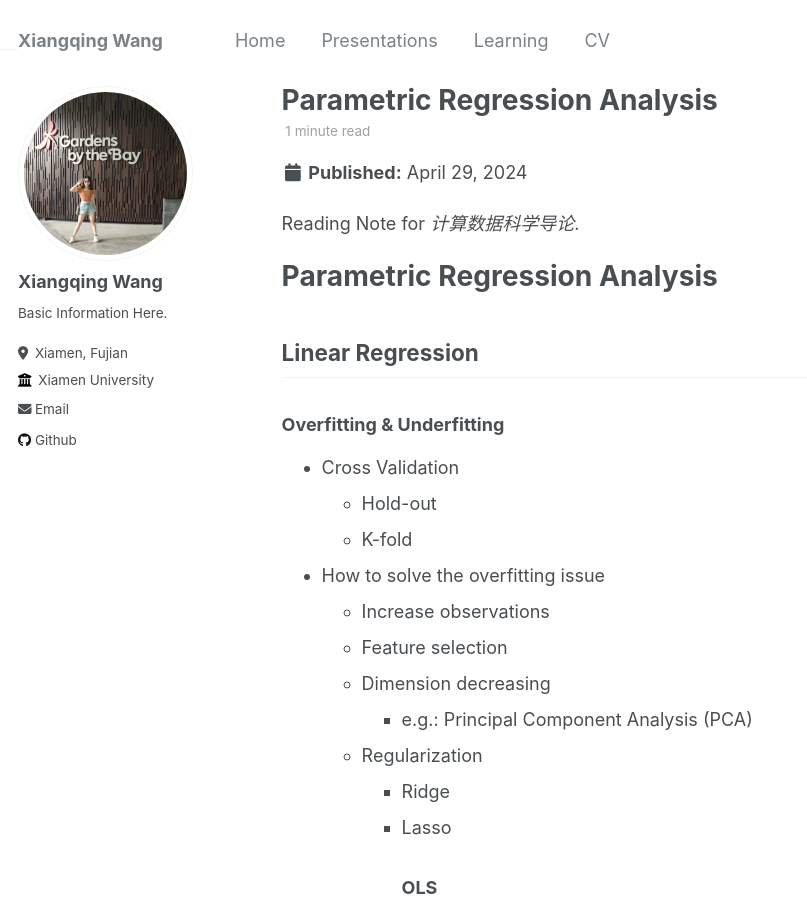
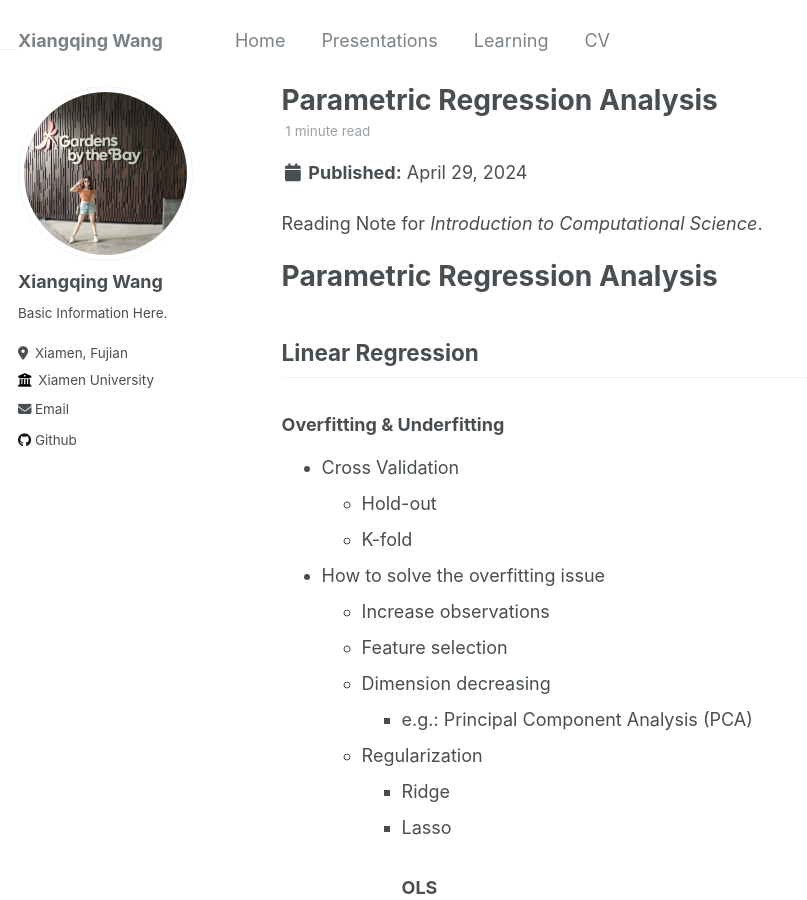
Before and after one commit to leahxqing/leahxqing.github.io, a Jekyll site: the page built from _posts/2024-04-29-CS.md, in a window 1280 px wide and 900 px high. Shown: the whole window, without its empty margins (0-807 px from the left). Built offline with Jekyll 4.4.1, drawn with Linux system fonts in a browser that asks for light colours.

Commit message:
Update 2024-04-29-CS.md

```diff
--- a/_posts/2024-04-29-CS.md
+++ b/_posts/2024-04-29-CS.md
@@ -7,7 +7,7 @@ tags:
   - Python
 ---
 
-Reading Note for *计算数据科学导论*.
+Reading Note for *Introduction to Computational Science*.
 
 # Parametric Regression Analysis
 ## Linear Regression
```
